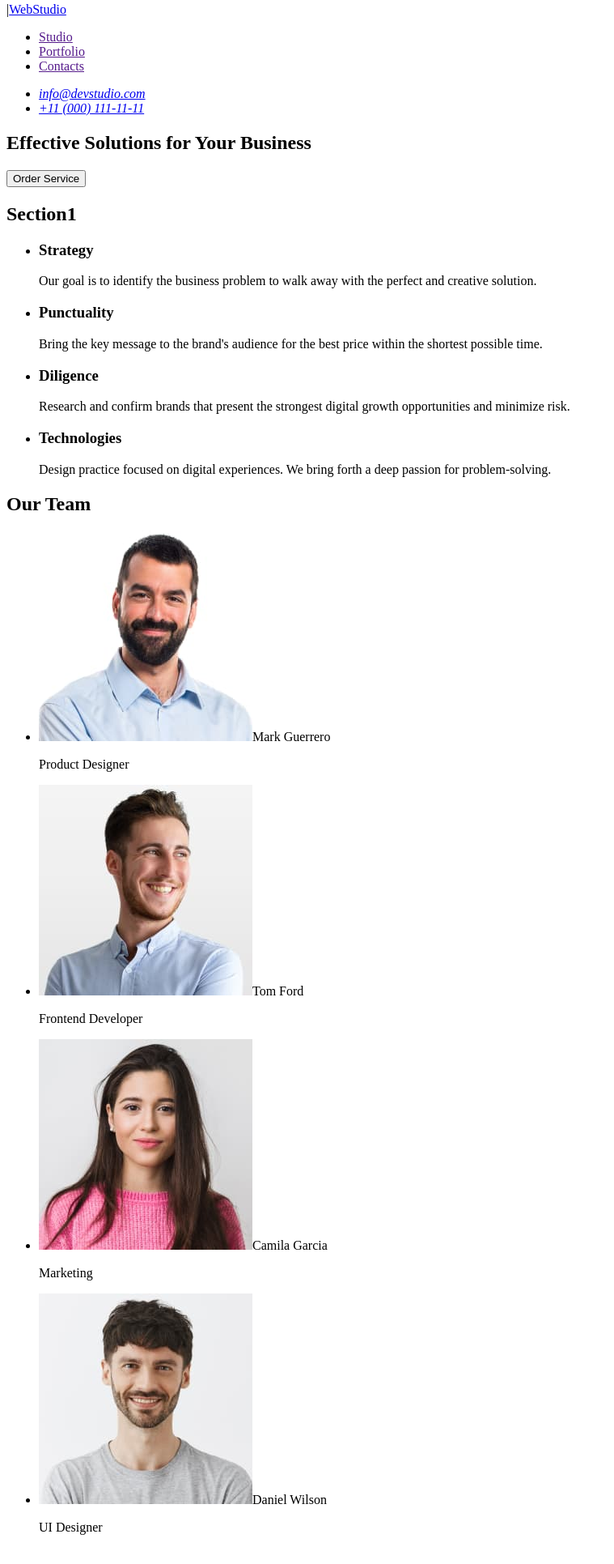
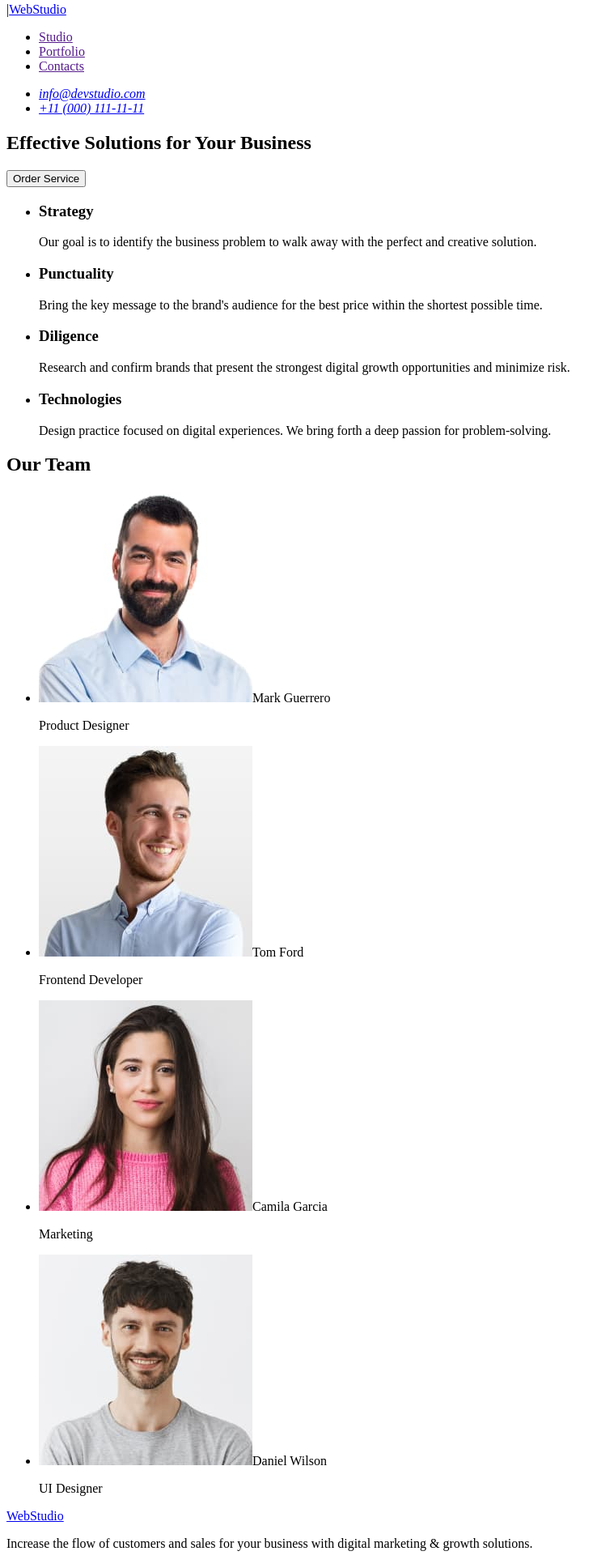
Before and after one commit to iryna-oz/goit-markup-hw-01, a plain HTML site: page index.html in a window 1280 px wide. Shown: the part 5-1936 px from the top of the page at 81% size, without its empty margins (0-759 px from the left). Drawn offline with Linux system fonts and the light colour scheme.

Commit message:
add files

```diff
--- a/index.html
+++ b/index.html
@@ -23,7 +23,7 @@
         </address>
     </header>
 
-    <main>
+     <main>
         <section>
             <h1>Effective Solutions
             for Your Business</h1>
@@ -32,7 +32,7 @@
 
         <!-- Section1 -->
          <section>
-            <h2> Section1 </h2>
+            <h2 hidden> Section1 </h2>
             <ul>
                 <li>
                     <h3>Strategy</h3>
@@ -97,7 +97,10 @@
     </main>
     <!--footer-->
     <footer>
+         <a href="index.html">WebStudio</a>
+         <p>Increase the flow of customers and sales for your business with digital marketing & growth solutions.</p>
+    </footer>
 
-    </footer>
 </body>
+
 </html>
```
